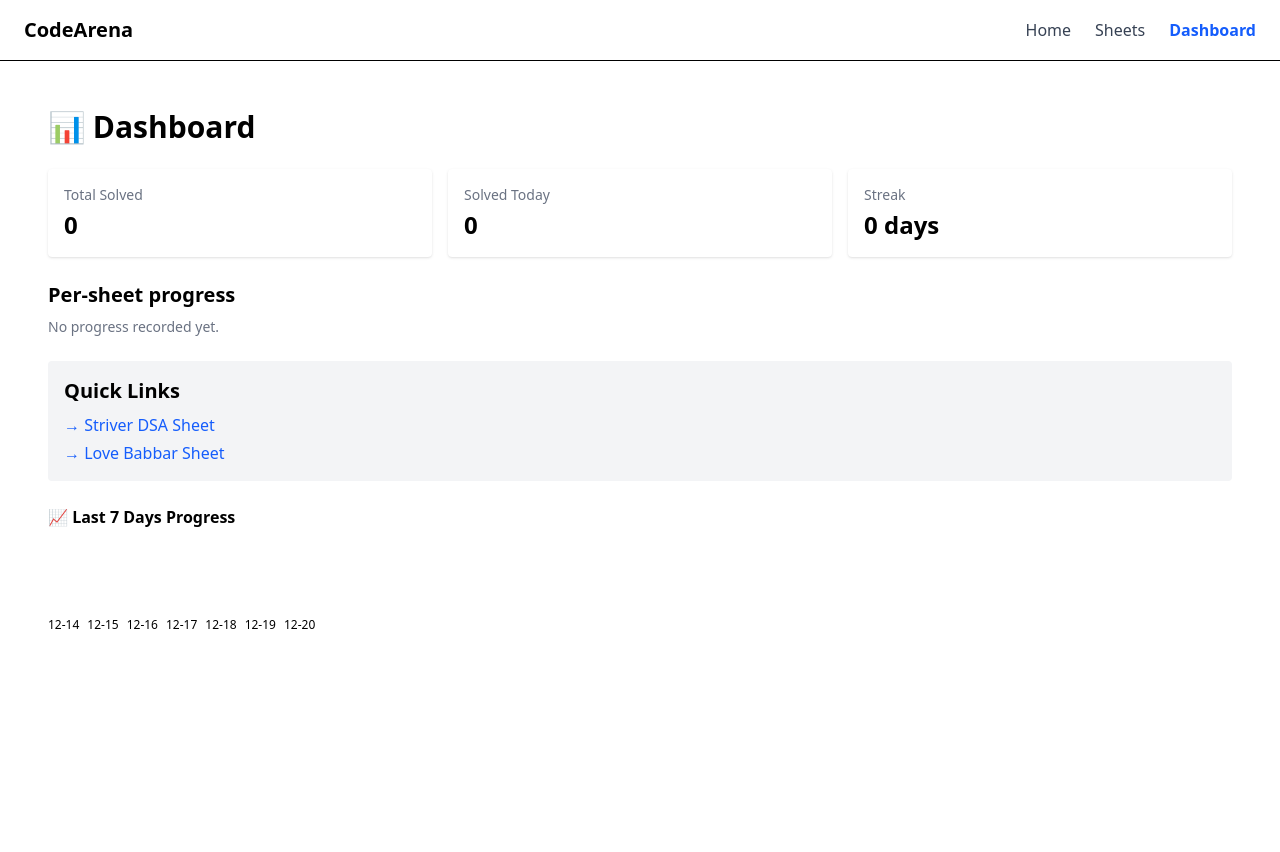
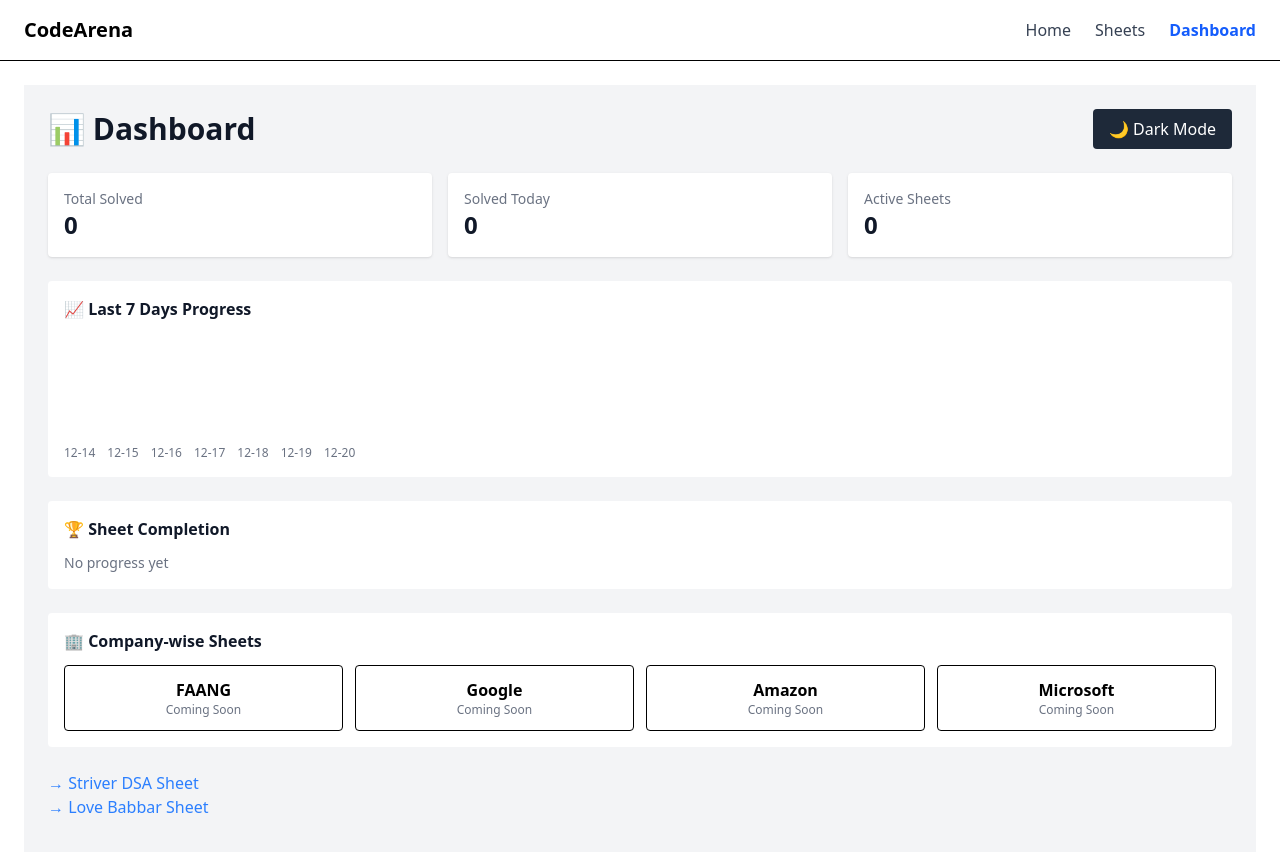
Before and after one commit to Ashish4316/CodeArena, a React (Vite) app: page /dashboard in a window 1280 px wide. Shown: the top 852 px of the page. Before the commit the page ends 800 px from the top, so only its background shows below. Built offline with nearby package versions, Linux system fonts and the light colour scheme.

Commit message:
Mega features: Dark mode, FAANG sheet, analytics graph, completion badges

```diff
--- a/src/components/Dashboard.jsx
+++ b/src/components/Dashboard.jsx
@@ -2,120 +2,165 @@ import React, { useEffect, useState } from "react";
 import { Link } from "react-router-dom";
 import { getAllProgress } from "../utils/storage";
 import { getDailyProgress } from "../utils/dailyProgress";
-import DailyGraph from "./DailyGraph";
-const SummaryCard = ({ title, value, className }) => (
-  <div className={`bg-white shadow p-4 rounded ${className || ""}`}>
-    <h3 className="text-sm text-gray-500">{title}</h3>
-    <div className="text-2xl font-bold mt-1">{value}</div>
+
+const SummaryCard = ({ title, value }) => (
+  <div className="bg-white dark:bg-gray-800 shadow p-4 rounded">
+    <p className="text-sm text-gray-500 dark:text-gray-400">{title}</p>
+    <p className="text-2xl font-bold text-gray-900 dark:text-white">{value}</p>
   </div>
 );
 
-const Dashboard = ({ compact = false }) => {
-  const [progress, setProgress] = useState(() => getAllProgress());
-  const [daily, setDaily] = useState(() => getDailyProgress());
+const Dashboard = () => {
+  const [progress, setProgress] = useState({});
+  const [daily, setDaily] = useState({});
+  const [dark, setDark] = useState(
+    localStorage.getItem("theme") === "dark"
+  );
 
+  /* ------------------ THEME ------------------ */
   useEffect(() => {
-    const handle = () => {
+    document.documentElement.classList.toggle("dark", dark);
+    localStorage.setItem("theme", dark ? "dark" : "light");
+  }, [dark]);
+
+  /* ------------------ LOAD DATA ------------------ */
+  useEffect(() => {
+    const load = () => {
       setProgress(getAllProgress());
       setDaily(getDailyProgress());
     };
-    window.addEventListener("storage", handle);
-    window.addEventListener("progressUpdated", handle);
+    load();
+    window.addEventListener("progressUpdated", load);
+    window.addEventListener("storage", load);
     return () => {
-      window.removeEventListener("storage", handle);
-      window.removeEventListener("progressUpdated", handle);
+      window.removeEventListener("progressUpdated", load);
+      window.removeEventListener("storage", load);
     };
   }, []);
 
-  // compute totals
+  /* ------------------ TOTAL SOLVED ------------------ */
   const totalSolved = Object.values(progress).reduce((acc, sheet) => {
     return acc + Object.values(sheet || {}).filter(Boolean).length;
   }, 0);
 
+  /* ------------------ TODAY SOLVED ------------------ */
   const todayKey = new Date().toISOString().split("T")[0];
-  const todaySolved = (daily && daily[todayKey]) || 0;
+  const todaySolved = daily[todayKey] || 0;
 
-  // simple streak: number of non-zero days in daily progress
-  const streak = Object.values(daily || {}).filter((n) => n > 0).length;
+  /* ------------------ LAST 7 DAYS GRAPH ------------------ */
+  const last7Days = [...Array(7)].map((_, i) => {
+    const d = new Date();
+    d.setDate(d.getDate() - i);
+    const key = d.toISOString().split("T")[0];
+    return { day: key.slice(5), value: daily[key] || 0 };
+  }).reverse();
 
-  // per-sheet breakdown
-  const sheets = Object.keys(progress || {});
+  /* ------------------ SHEET COMPLETION ------------------ */
+  const sheetStats = Object.entries(progress).map(([key, sheet]) => {
+    const solved = Object.values(sheet || {}).filter(Boolean).length;
+    const total = Object.keys(sheet || {}).length || 1;
+    const percent = Math.round((solved / total) * 100);
+    return { key, solved, total, percent };
+  });
 
-  if (compact) {
-    // small card used on Home page
   return (
-      <div className="p-4 border rounded mb-6">
-        <h2 className="text-lg font-bold mb-2">📊 Progress</h2>
-        <div className="flex gap-4">
-          <SummaryCard title="Solved Today" value={todaySolved} />
-          <SummaryCard title="Total Solved" value={totalSolved} />
-          <SummaryCard title="Streak" value={`${streak} days`} />
+    <div className="p-6 min-h-screen bg-gray-100 dark:bg-gray-900">
+
+      {/* HEADER */}
+      <div className="flex justify-between items-center mb-6">
+        <h1 className="text-3xl font-bold text-gray-900 dark:text-white">
+          📊 Dashboard
+        </h1>
+        <button
+          onClick={() => setDark(!dark)}
+          className="px-4 py-2 rounded bg-gray-800 text-white"
+        >
+          {dark ? "☀ Light Mode" : "🌙 Dark Mode"}
+        </button>
       </div>
-      </div>
-    );
-  }
 
-  // full dashboard view
-  return (
-    <div className="p-6">
-      <h1 className="text-3xl font-bold mb-6">📊 Dashboard</h1>
-
+      {/* SUMMARY */}
       <div className="grid grid-cols-1 md:grid-cols-3 gap-4 mb-6">
         <SummaryCard title="Total Solved" value={totalSolved} />
         <SummaryCard title="Solved Today" value={todaySolved} />
-        <SummaryCard title="Streak" value={`${streak} days`} />
+        <SummaryCard title="Active Sheets" value={sheetStats.length} />
       </div>
 
-      <div className="mb-6">
-        <h2 className="text-xl font-semibold mb-2">Per-sheet progress</h2>
-        {sheets.length === 0 ? (
-          <p className="text-sm text-gray-500">No progress recorded yet.</p>
-        ) : (
-          sheets.map((sheetKey) => {
-            const sheet = progress[sheetKey] || {};
-            const solved = Object.values(sheet).filter(Boolean).length;
-            const total = Object.keys(sheet).length || 0;
-            const percent = total === 0 ? 0 : Math.round((solved / total) * 100);
-            return (
-              <div key={sheetKey} className="mb-3 p-3 border rounded">
-                <div className="flex items-center justify-between">
-                  <div>
-                    <div className="font-semibold text-lg">{sheetKey}</div>
-                    <div className="text-sm text-gray-500">
-                      {solved} / {total} solved ({percent}%)
+      {/* DAILY GRAPH */}
+      <div className="bg-white dark:bg-gray-800 p-4 rounded mb-6">
+        <h2 className="font-semibold mb-3 text-gray-900 dark:text-white">
+          📈 Last 7 Days Progress
+        </h2>
+        <div className="flex items-end gap-3 h-32">
+          {last7Days.map((d) => (
+            <div key={d.day} className="flex flex-col items-center">
+              <div
+                className="bg-green-500 w-6 rounded"
+                style={{ height: `${d.value * 20}px` }}
+              />
+              <span className="text-xs mt-1 text-gray-500">{d.day}</span>
+            </div>
+          ))}
         </div>
       </div>
-                  <Link
-                    to={`/sheet/${
-                      sheetKey === "lovebabbar" ? "love-babbar" : sheetKey
-                    }`}
-                    className="text-blue-600"
-                  >
-                    Open
-                  </Link>
+
+      {/* SHEET COMPLETION */}
+      <div className="bg-white dark:bg-gray-800 p-4 rounded mb-6">
+        <h2 className="font-semibold mb-3 text-gray-900 dark:text-white">
+          🏆 Sheet Completion
+        </h2>
+        {sheetStats.length === 0 ? (
+          <p className="text-sm text-gray-500">No progress yet</p>
+        ) : (
+          sheetStats.map((s) => (
+            <div key={s.key} className="mb-3">
+              <div className="flex justify-between">
+                <span className="capitalize text-gray-900 dark:text-white">
+                  {s.key}
+                </span>
+                <span>
+                  {s.percent === 100 && "🔥 "}
+                  {s.solved}/{s.total}
+                </span>
               </div>
-                <div className="w-full bg-gray-200 h-2 rounded mt-3">
+              <div className="w-full bg-gray-200 h-2 rounded mt-1">
                 <div
                   className="bg-green-500 h-2 rounded"
-                    style={{ width: `${percent}%` }}
+                  style={{ width: `${s.percent}%` }}
                 />
               </div>
             </div>
-            );
-          })
+          ))
         )}
       </div>
 
-      <div className="bg-gray-100 p-4 rounded">
-        <h2 className="text-xl font-semibold mb-2">Quick Links</h2>
-        <Link className="block text-blue-600 mb-1" to="/sheet/striver">
+      {/* COMPANY SHEETS */}
+      <div className="bg-white dark:bg-gray-800 p-4 rounded">
+        <h2 className="font-semibold mb-3 text-gray-900 dark:text-white">
+          🏢 Company-wise Sheets
+        </h2>
+        <div className="grid grid-cols-2 md:grid-cols-4 gap-3">
+          {["FAANG", "Google", "Amazon", "Microsoft"].map((c) => (
+            <div
+              key={c}
+              className="border p-3 rounded text-center dark:border-gray-700"
+            >
+              <p className="font-semibold">{c}</p>
+              <p className="text-xs text-gray-500">Coming Soon</p>
+            </div>
+          ))}
+        </div>
+      </div>
+
+      {/* LINKS */}
+      <div className="mt-6">
+        <Link to="/sheet/striver" className="text-blue-500 block">
           → Striver DSA Sheet
         </Link>
-        <Link className="block text-blue-600" to="/sheet/love-babbar">
+        <Link to="/sheet/love-babbar" className="text-blue-500 block">
           → Love Babbar Sheet
         </Link>
       </div>
-      <DailyGraph />
     </div>
   );
 };
--- /dev/null
+++ b/src/components/ProgressChart.jsx
@@ -0,0 +1,30 @@
+import { getDailyProgress } from "../utils/dailyProgress";
+
+const ProgressChart = () => {
+  const data = getDailyProgress();
+  const days = [...Array(7)].map((_, i) => {
+    const d = new Date();
+    d.setDate(d.getDate() - (6 - i));
+    const key = d.toISOString().split("T")[0];
+    return { key, value: data[key] || 0 };
+  });
+
+  return (
+    <div className="mt-6">
+      <h3 className="font-semibold mb-2">📈 Last 7 Days</h3>
+      <div className="flex gap-2 items-end h-24">
+        {days.map((d) => (
+          <div key={d.key} className="flex-1 text-center">
+            <div
+              className="bg-green-500 rounded"
+              style={{ height: `${d.value * 20}px` }}
+            />
+            <p className="text-xs">{d.value}</p>
+          </div>
+        ))}
+      </div>
+    </div>
+  );
+};
+
+export default ProgressChart;
--- a/src/components/ThemeToggle.jsx
+++ b/src/components/ThemeToggle.jsx
@@ -1,12 +1,21 @@
-import { toggleTheme } from "../utils/theme";
+import { useEffect, useState } from "react";
 
 const ThemeToggle = () => {
+  const [dark, setDark] = useState(
+    () => localStorage.getItem("theme") === "dark"
+  );
+
+  useEffect(() => {
+    document.documentElement.classList.toggle("dark", dark);
+    localStorage.setItem("theme", dark ? "dark" : "light");
+  }, [dark]);
+
   return (
     <button
-      onClick={toggleTheme}
-      className="px-3 py-1 rounded bg-gray-200 dark:bg-gray-700"
+      onClick={() => setDark(!dark)}
+      className="px-3 py-1 border rounded text-sm"
     >
-      🌙 / ☀️
+      {dark ? "🌙 Dark" : "☀️ Light"}
     </button>
   );
 };
--- /dev/null
+++ b/src/data/fangSheet.js
@@ -0,0 +1,18 @@
+export const faangSheet = [
+  {
+    id: 1,
+    topic: "Arrays",
+    questions: [
+      { id: 101, title: "Two Sum" },
+      { id: 102, title: "Best Time to Buy & Sell Stock" }
+    ]
+  },
+  {
+    id: 2,
+    topic: "Graphs",
+    questions: [
+      { id: 103, title: "Number of Islands" },
+      { id: 104, title: "Clone Graph" }
+    ]
+  }
+];
--- a/src/pages/CompanySheet.jsx
+++ b/src/pages/CompanySheet.jsx
@@ -1,4 +1,4 @@
-import { faangSheet } from "../data/companySheet";
+import { faangSheet } from "../data/fangSheet";
 import QuestionCard from "../components/QuestionCard";
 
 const CompanySheet = () => {
--- a/src/pages/Home.jsx
+++ b/src/pages/Home.jsx
@@ -1,5 +1,6 @@
 import { Link } from "react-router-dom";
 import ThemeToggle from "../components/ThemeToggle";
+
 
 const Home = () => {
   return (
--- a/src/pages/Sheet.jsx
+++ b/src/pages/Sheet.jsx
@@ -1,21 +1,18 @@
-import React, { useState, useEffect } from "react";
+import React, { useEffect, useState } from "react";
 import { useParams } from "react-router-dom";
 import { striverSheet } from "../data/striverSheet";
 import { loveBabberSheet } from "../data/loveBabberSheet";
 import QuestionCard from "../components/QuestionCard";
 import { getProgress } from "../utils/storage";
-import { getTotalQuestions } from "../utils/progressUtils";
-import CompletionBadge from "../components/CompletionBadge";
+
 const Sheet = () => {
   const { sheetName = "" } = useParams();
   const key = sheetName.replace(/-/g, "").toLowerCase();
 
-  // expose sheetKey globally (used by QuestionCard)
+  // expose sheet key globally
   useEffect(() => {
     document.body.dataset.sheetKey = key;
-    return () => {
-      delete document.body.dataset.sheetKey;
-    };
+    return () => delete document.body.dataset.sheetKey;
   }, [key]);
 
   const data =
@@ -25,63 +22,63 @@ const Sheet = () => {
       ? loveBabberSheet
       : [];
 
-  // 🔥 NEW STATES
+  const [progress, setProgress] = useState({});
   const [search, setSearch] = useState("");
   const [showSolved, setShowSolved] = useState("all"); // all | solved | unsolved
-  const [progress, setProgress] = useState({});
 
   useEffect(() => {
     setProgress(getProgress(key));
-    const handler = () => setProgress(getProgress(key));
-    window.addEventListener("progressUpdated", handler);
-    window.addEventListener("storage", handler);
+    const h = () => setProgress(getProgress(key));
+    window.addEventListener("progressUpdated", h);
+    window.addEventListener("storage", h);
     return () => {
-      window.removeEventListener("progressUpdated", handler);
-      window.removeEventListener("storage", handler);
+      window.removeEventListener("progressUpdated", h);
+      window.removeEventListener("storage", h);
     };
   }, [key]);
 
-  const total = getTotalQuestions(data);
+  const allQuestions = data.flatMap((t) => t.questions);
   const solvedCount = Object.values(progress).filter(Boolean).length;
   const percent =
-    total === 0 ? 0 : Math.round((solvedCount / total) * 100);
+    allQuestions.length === 0
+      ? 0
+      : Math.round((solvedCount / allQuestions.length) * 100);
+
+  const badge =
+    percent === 100 ? "🔥 Completed" : percent >= 75 ? "🚀 Almost" : "📘 In Progress";
 
   return (
     <div className="p-6">
-      {/* Progress Bar */}
+      {/* Header */}
       <div className="mb-6">
-        <p className="font-medium mb-1">
-          Solved {solvedCount} / {total}
+        <h1 className="text-2xl font-bold mb-1">
+          {sheetName.toUpperCase()} DSA Sheet
+        </h1>
+        <p className="text-sm text-gray-600">
+          {solvedCount}/{allQuestions.length} solved • {percent}% • {badge}
         </p>
-        <div className="w-full bg-gray-200 h-3 rounded">
+
+        <div className="w-full bg-gray-200 h-3 rounded mt-2">
           <div
-            className="bg-green-500 h-3 rounded transition-all"
+            className="bg-green-500 h-3 rounded"
             style={{ width: `${percent}%` }}
           />
         </div>
-        <p className="text-sm text-gray-500">{percent}% completed</p>
       </div>
 
-      <h1 className="text-2xl font-bold mb-4 flex items-center gap-3">
-        {sheetName.toUpperCase()} DSA Sheet
-        <CompletionBadge percent={percent} />
-      </h1>
-
-
-      {/* 🔥 SEARCH + FILTER UI */}
-      <div className="flex flex-col md:flex-row gap-4 mb-6">
+      {/* Filters */}
+      <div className="flex flex-col md:flex-row gap-3 mb-6">
         <input
-          type="text"
-          placeholder="Search questions..."
           value={search}
           onChange={(e) => setSearch(e.target.value)}
+          placeholder="Search question..."
           className="border p-2 rounded w-full md:w-1/2"
         />
 
         <select
           value={showSolved}
           onChange={(e) => setShowSolved(e.target.value)}
-          className="border p-2 rounded w-full md:w-1/4"
+          className="border p-2 rounded"
         >
           <option value="all">All</option>
           <option value="solved">Solved</option>
@@ -89,33 +86,25 @@ const Sheet = () => {
         </select>
       </div>
 
-      {/* QUESTIONS */}
-      {data.map((topic) => {
-        const filteredQuestions = topic.questions.filter((q) => {
-          const matchesSearch = q.title
-            .toLowerCase()
-            .includes(search.toLowerCase());
+      {/* Questions */}
+      {data.map((topic) => (
+        <div key={topic.id} className="mb-6">
+          <h2 className="text-xl font-semibold mb-2">{topic.topic}</h2>
 
-          const isSolved = !!progress[q.id];
-
-          if (showSolved === "solved" && !isSolved) return false;
-          if (showSolved === "unsolved" && isSolved) return false;
-
-          return matchesSearch;
-        });
-
-        if (filteredQuestions.length === 0) return null;
-
-        return (
-          <div key={topic.id} className="mb-6">
-            <h2 className="text-xl font-semibold mb-2">{topic.topic}</h2>
-
-            {filteredQuestions.map((q) => (
+          {topic.questions
+            .filter((q) =>
+              q.title.toLowerCase().includes(search.toLowerCase())
+            )
+            .filter((q) => {
+              if (showSolved === "solved") return progress[q.id];
+              if (showSolved === "unsolved") return !progress[q.id];
+              return true;
+            })
+            .map((q) => (
               <QuestionCard key={q.id} question={q} />
             ))}
-          </div>
-        );
-      })}
+        </div>
+      ))}
     </div>
   );
 };
```
Also changed, not shown: src/data/companySheet.js (deleted, +0 -10 lines), src/components/ProgressBar.jsx (deleted). Lines whose indentation alone changed are shown as unchanged.
